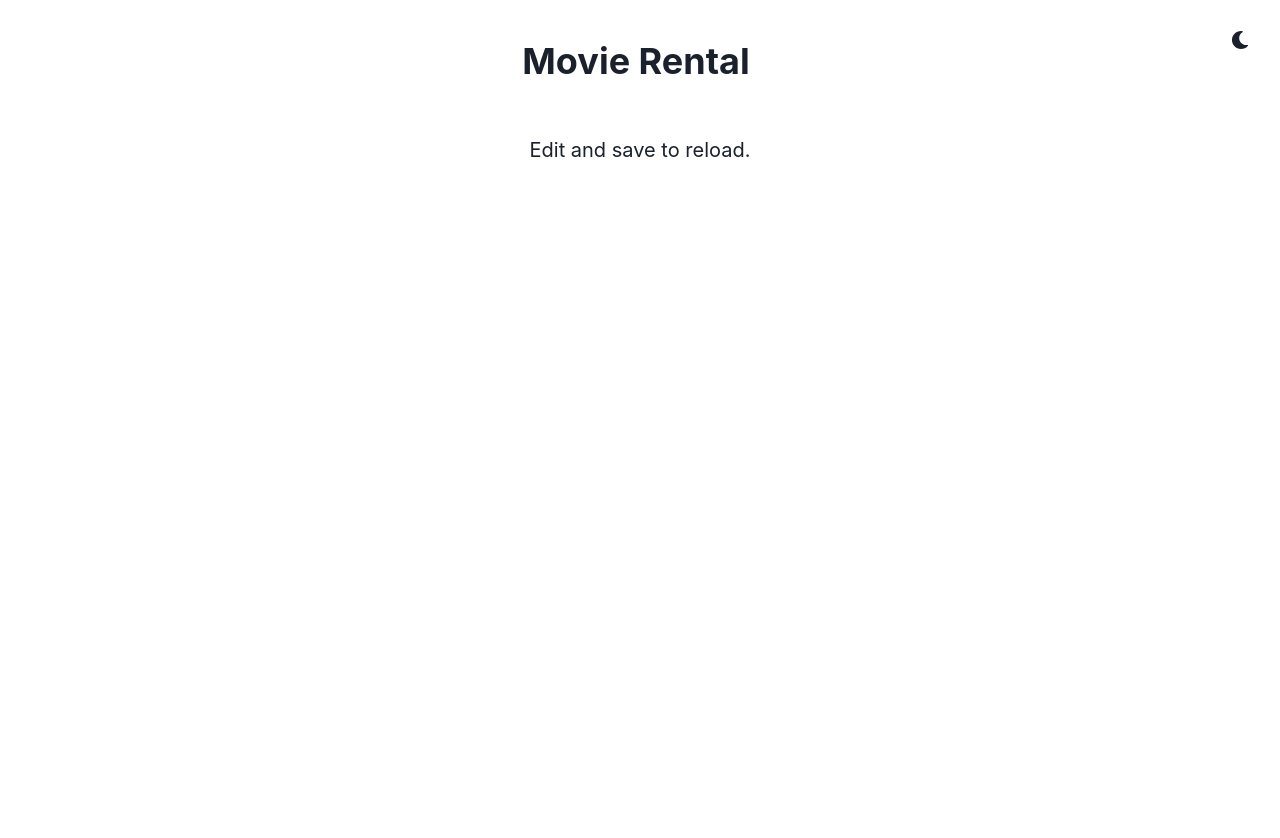
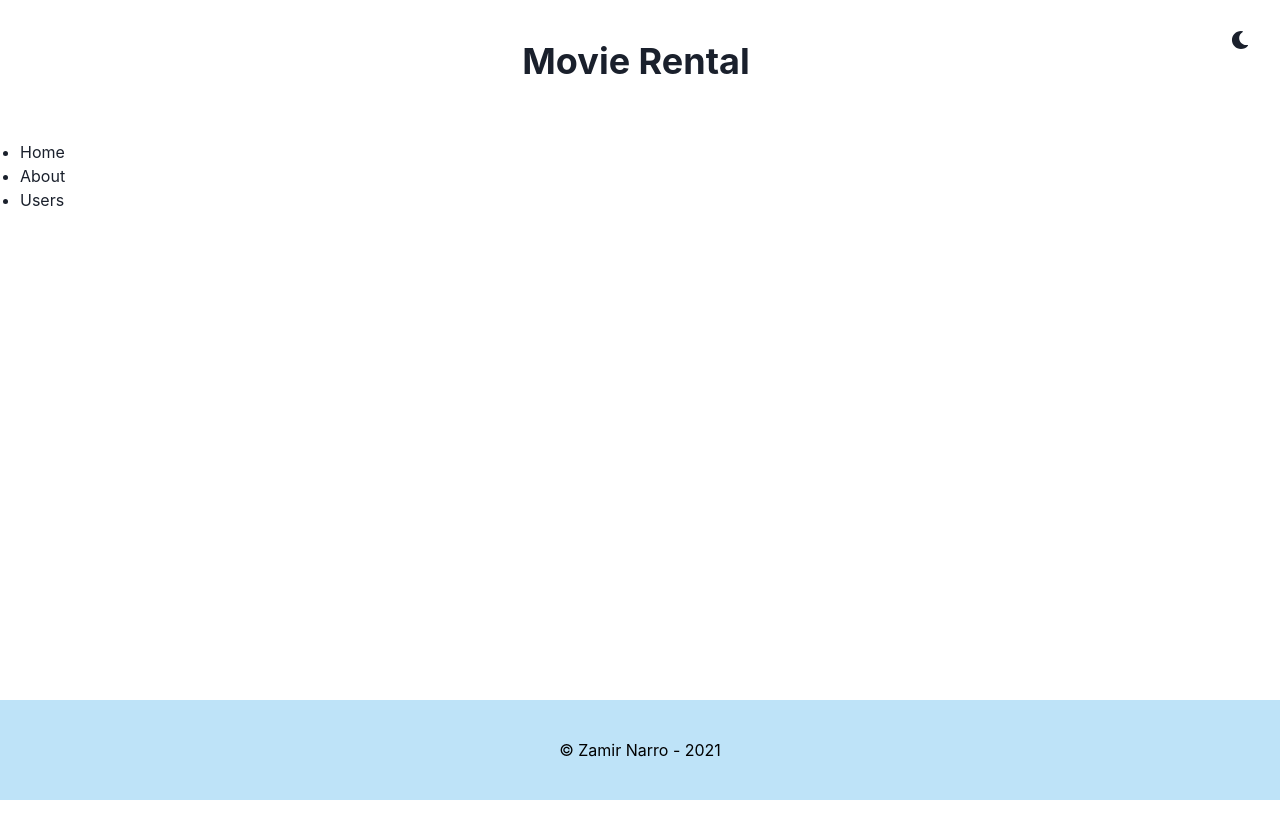
Before and after one commit to znarro/movie-rental-frontend, a React (Create React App) app: page / in a window 1280 px wide. Shown: the top 838 px of the page. After the commit the page ends 800 px from the top, so only its background shows below. Built offline with nearby package versions, Linux system fonts and the light colour scheme.

Commit message:
Add Router

```diff
--- a/package.json
+++ b/package.json
@@ -13,6 +13,7 @@
     "react": "^17.0.2",
     "react-dom": "^17.0.2",
     "react-icons": "^3.0.0",
+    "react-router-dom": "^5.2.0",
     "react-scripts": "4.0.3",
     "web-vitals": "^0.2.2"
   },
--- a/src/App.js
+++ b/src/App.js
@@ -9,18 +9,25 @@ import {
 } from '@chakra-ui/react';
 
 import Header from './components/Header';
+import Content from './components/Content';
+import Footer from './components/Footer';
 
 function App() {
   return (
     <ChakraProvider theme={theme}>
-      <Box textAlign="center" fontSize="xl">
+      <Grid
+        minH="100vh"
+        templateRows="100px 1fr 100px"
+        templateColumns="repeat(2, 1fr)"
+        templateAreas="'header header'
+                       'content content'
+                       'footer footer'"
+        gap={5}
+      >
         <Header />
-        <Grid minH="100vh" p={3}>
-          <VStack spacing={8}>
-            <Text>Edit and save to reload.</Text>
-          </VStack>
-        </Grid>
-      </Box>
+        <Content />
+        <Footer />
+      </Grid>
     </ChakraProvider>
   );
 }
--- /dev/null
+++ b/src/components/Content.js
@@ -0,0 +1,52 @@
+import React from 'react';
+import { BrowserRouter as Router, Switch, Route, Link } from 'react-router-dom';
+import { Grid } from '@chakra-ui/react';
+
+import Movies from '../views/Movies';
+
+const Content = () => {
+  return (
+    <Grid
+      as="main"
+      gridArea="content"
+      p={5}
+      templateRows="auto 1fr"
+      templateColumns="1fr"
+      templateAreas="'title'
+                     'table'"
+      gap={5}
+    >
+      <Router>
+        <div>
+          <nav>
+            <ul>
+              <li>
+                <Link to="/">Home</Link>
+              </li>
+              <li>
+                <Link to="/about">About</Link>
+              </li>
+              <li>
+                <Link to="/users">Users</Link>
+              </li>
+            </ul>
+          </nav>
+
+          <Switch>
+            <Route path="/movies">
+              <Movies />
+            </Route>
+            {/* <Route path="/rentals">
+              <Users />
+            </Route> */}
+            {/* <Route path="/">
+              <Home />
+            </Route> */}
+          </Switch>
+        </div>
+      </Router>
+    </Grid>
+  );
+};
+
+export default Content;
--- /dev/null
+++ b/src/components/Footer.js
@@ -0,0 +1,12 @@
+import React from 'react';
+import { Center, Text } from '@chakra-ui/react';
+
+const Footer = () => {
+  return (
+    <Center gridArea="footer" bg="blue.100" h="100px" color="black">
+      <Text fontSize="md">&copy; Zamir Narro - 2021</Text>
+    </Center>
+  );
+};
+
+export default Footer;
--- a/src/components/Header.js
+++ b/src/components/Header.js
@@ -4,7 +4,7 @@ import { ColorModeSwitcher } from '../ColorModeSwitcher';
 
 const Header = () => {
   return (
-    <Flex as="header" p={5}>
+    <Flex as="header" gridArea="header" p={5}>
       <Spacer />
       <Heading as="h1" size="xl" my={5} marginLeft={10}>
         Movie Rental
--- /dev/null
+++ b/src/components/MoviesTable.js
@@ -0,0 +1,31 @@
+import React from 'react';
+import { Table, Thead, Tbody, Tr, Th, Td } from '@chakra-ui/react';
+
+const MoviesTable = ({ movies }) => {
+  return (
+    <Table variant="simple" gridArea="table">
+      <Thead>
+        <Tr>
+          <Th>Id</Th>
+          <Th>Title</Th>
+          <Th>Director</Th>
+          {/* <Th>Rented by</Th> */}
+        </Tr>
+      </Thead>
+      <Tbody>
+        {movies.map(movie => {
+          return (
+            <Tr key={movie.id}>
+              <Td>{movie.id}</Td>
+              <Td>{movie.name}</Td>
+              <Td>{movie.director}</Td>
+              {/* <Td>{rented}</Td> */}
+            </Tr>
+          );
+        })}
+      </Tbody>
+    </Table>
+  );
+};
+
+export default MoviesTable;
--- /dev/null
+++ b/src/views/Movies.js
@@ -0,0 +1,32 @@
+import React, { useState, useEffect } from 'react';
+import { Heading } from '@chakra-ui/react';
+
+import MoviesTable from '../components/MoviesTable';
+
+const Movies = () => {
+  const [movies, setMovies] = useState([]);
+
+  useEffect(() => {
+    const BASE_URL = 'http://localhost:3000/api';
+    // const BASE_URL = 'https://afternoon-brushlands-40101.herokuapp.com/api';
+
+    async function fetchData() {
+      const response = await fetch(`${BASE_URL}/movies`);
+      const data = await response.json();
+      console.log(data);
+      setMovies(data);
+    }
+    fetchData();
+  }, []);
+
+  return (
+    <div>
+      <Heading gridArea="title" as="h2" size="lg" my={5} marginLeft={10}>
+        Movies list
+      </Heading>
+      <MoviesTable movies={movies} />
+    </div>
+  );
+};
+
+export default Movies;
```
Also changed, not shown: 1 other file (tests, documents, lock files or other folders).
